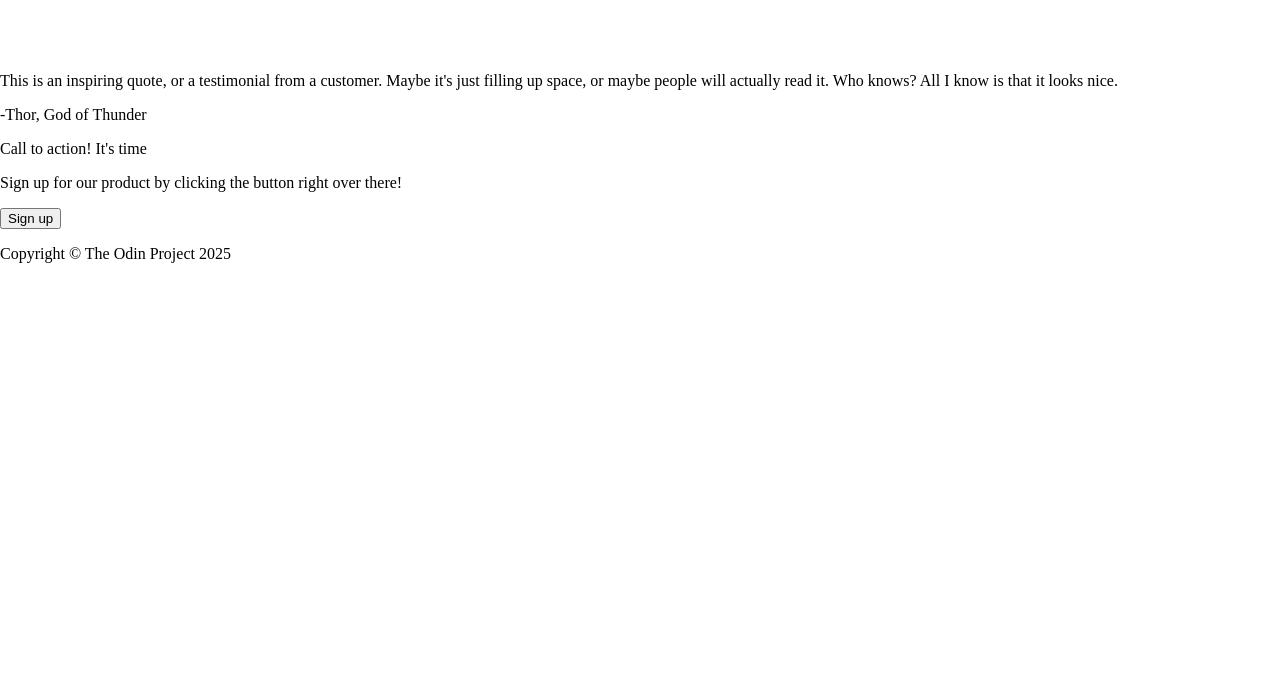
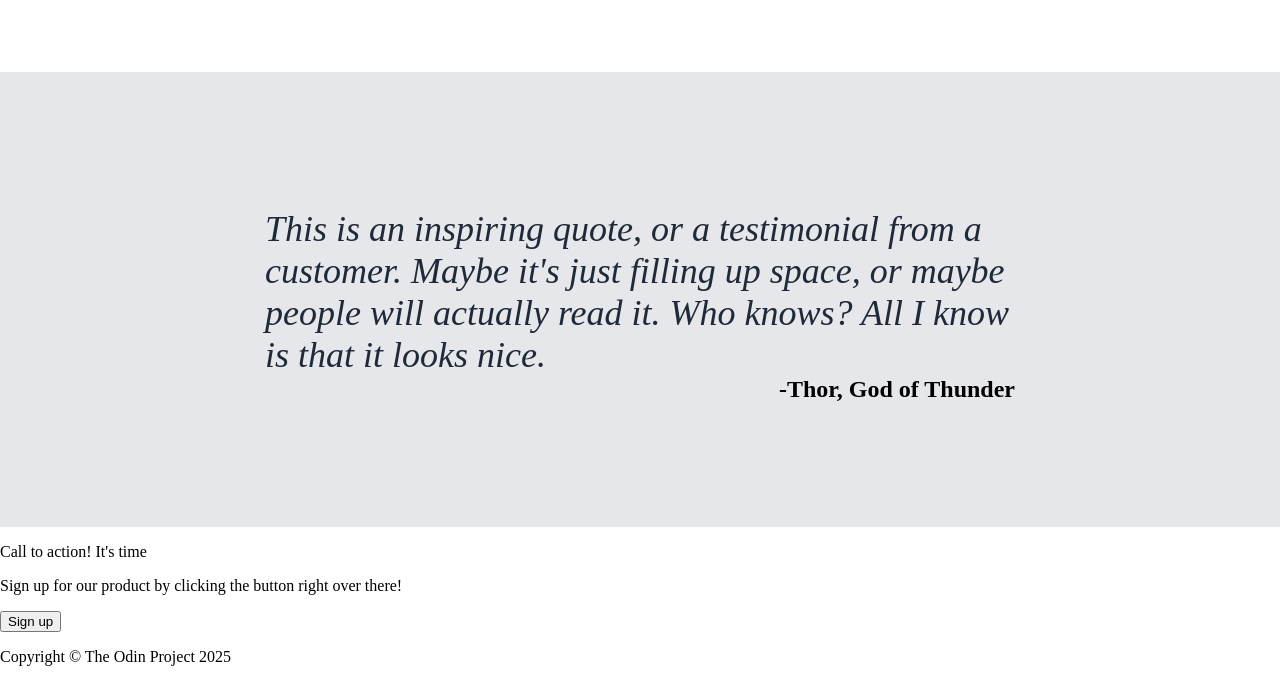
Before and after one commit to halo-AS/landing-page, a plain HTML site: page index.html in a window 1280 px wide. Shown: the part 826-1508 px from the top of the page. Before the commit the page ends 1105 px from the top, so only its background shows below. Drawn offline with Linux system fonts and the light colour scheme.

Commit message:
Style the quote section
I styled the quote section and also added an additional div with the
class of quote-box in order to more efficiently layout the quote and
it's credit. Without this div there is no way to make sure the credit
remains in the same spot in relation to the quote.

```diff
--- a/index.html
+++ b/index.html
@@ -47,8 +47,10 @@
         </div>
         <!--  -->
         <div class="quote-section">
-            <p class="quote">This is an inspiring quote, or a testimonial from a customer. Maybe it's just filling up space, or maybe people will actually read it. Who knows? All I know is that it looks nice.</p>
-            <p class="credit">-Thor, God of Thunder</p>
+            <div class="quote-box">
+                <p class="quote">This is an inspiring quote, or a testimonial from a customer. Maybe it's just filling up space, or maybe people will actually read it. Who knows? All I know is that it looks nice.</p>
+                <p class="credit">-Thor, God of Thunder</p>
+            </div>
         </div>
         <!--  -->
         <div class="signup-section">
--- a/style.css
+++ b/style.css
@@ -87,6 +87,7 @@ body{
     text-align: center;
     font-size: 36px;
     font-weight: 900;
+    color: #1F2937;
 }
 
 .info {
@@ -106,3 +107,32 @@ body{
     border: 3px solid #3882F6;
     border-radius: 5px;
 }
+
+.quote-section {
+    background-color: #e5e7eb;
+    padding-top: 100px;
+    padding-bottom: 100px;
+    display: flex;
+    justify-content: center;
+}
+
+.quote-box {
+    display: flex;
+    flex-direction: column;
+}
+
+.quote {
+    align-self: center;
+    font-size: 36px;
+    font-style: italic;
+    color: #1F2937;
+    width: 750px;
+    margin-bottom: 0px;
+}
+
+.credit {
+    align-self: flex-end;
+    font-size: 24px;
+    font-weight: bold;
+    margin-top: 0px;
+}
```
